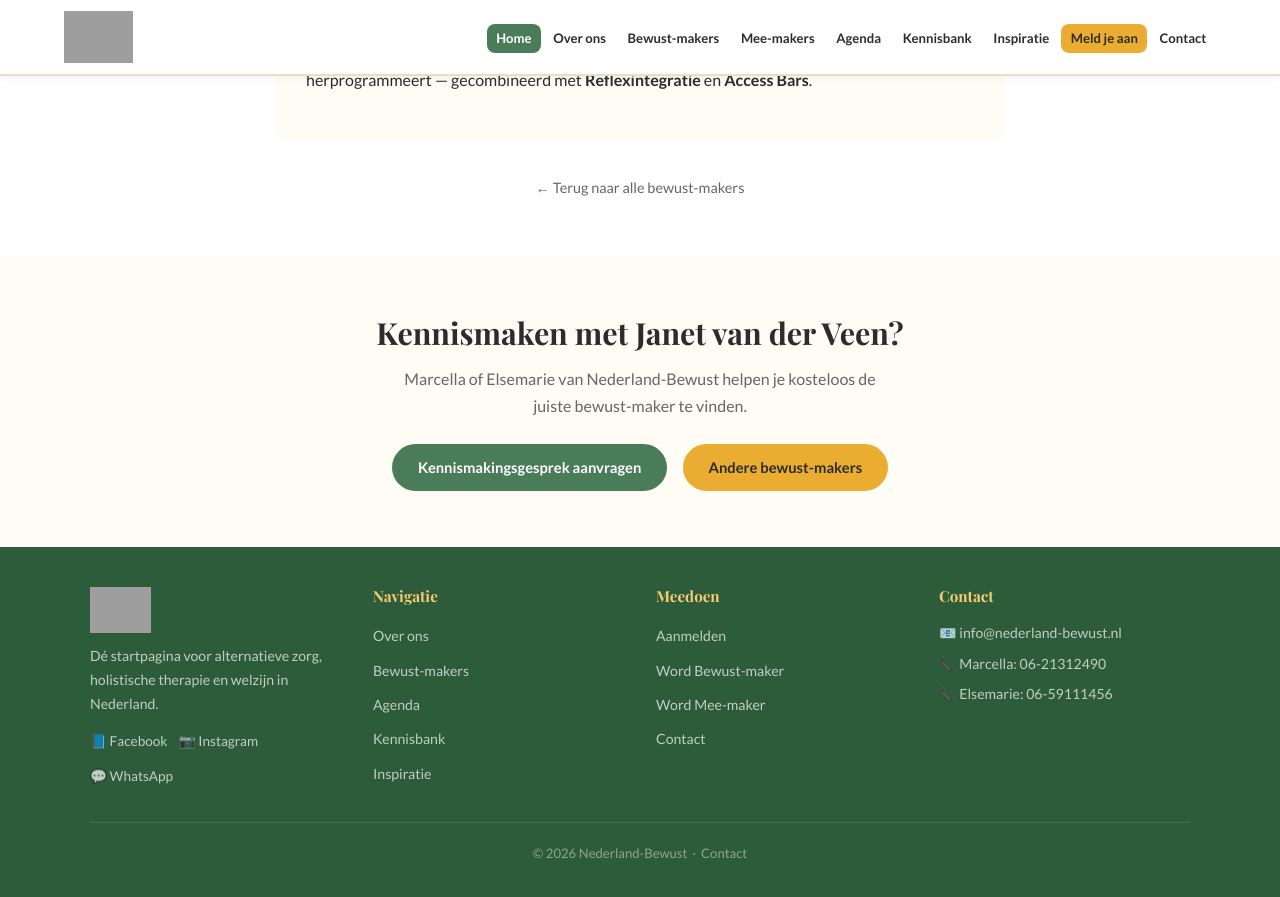
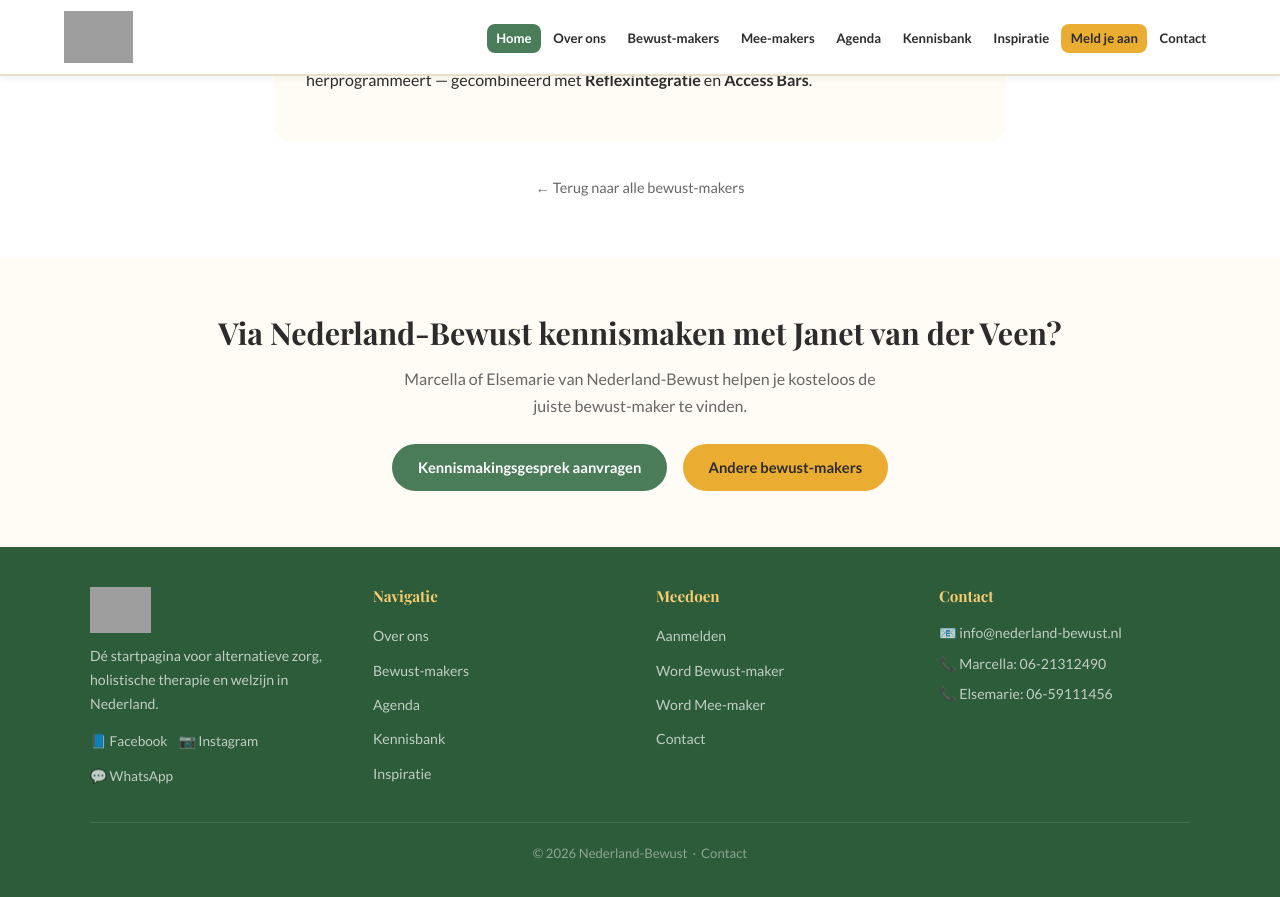
Before and after one commit to hands4flownl/nederland-bewust, a Jekyll site: the page built from pages/bewust-makers/welkom-bij-praktijk-janet-van-der-veen.html, in a window 1280 px wide and 900 px high, scrolled down 741 px. Shown: the top 897 px of the window. Built offline with Jekyll 4.4.1, drawn with Linux system fonts in a browser that asks for light colours; grey boxes are pictures that could not be loaded.

Commit message:
Fix: intakegesprek is adviesgesprek met NB-organisatie, niet bewust-maker

```diff
--- a/pages/bewust-makers/welkom-bij-praktijk-janet-van-der-veen.html
+++ b/pages/bewust-makers/welkom-bij-praktijk-janet-van-der-veen.html
@@ -52,7 +52,7 @@ permalink: /bewust-makers/welkom-bij-praktijk-janet-van-der-veen/
 
 <section class="sectie sectie--kleur">
   <div class="container" style="text-align:center;">
-    <h2>Kennismaken met Janet van der Veen?</h2>
+    <h2>Via Nederland-Bewust kennismaken met Janet van der Veen?</h2>
     <p style="max-width:500px;margin:0.8rem auto 1.5rem;color:var(--tekst-licht);">Marcella of Elsemarie van Nederland-Bewust helpen je kosteloos de juiste bewust-maker te vinden.</p>
     <div style="display:flex;gap:1rem;justify-content:center;flex-wrap:wrap;">
       <a href="{{ '/contact/' | relative_url }}" class="knop knop--groen">Kennismakingsgesprek aanvragen</a>
```
